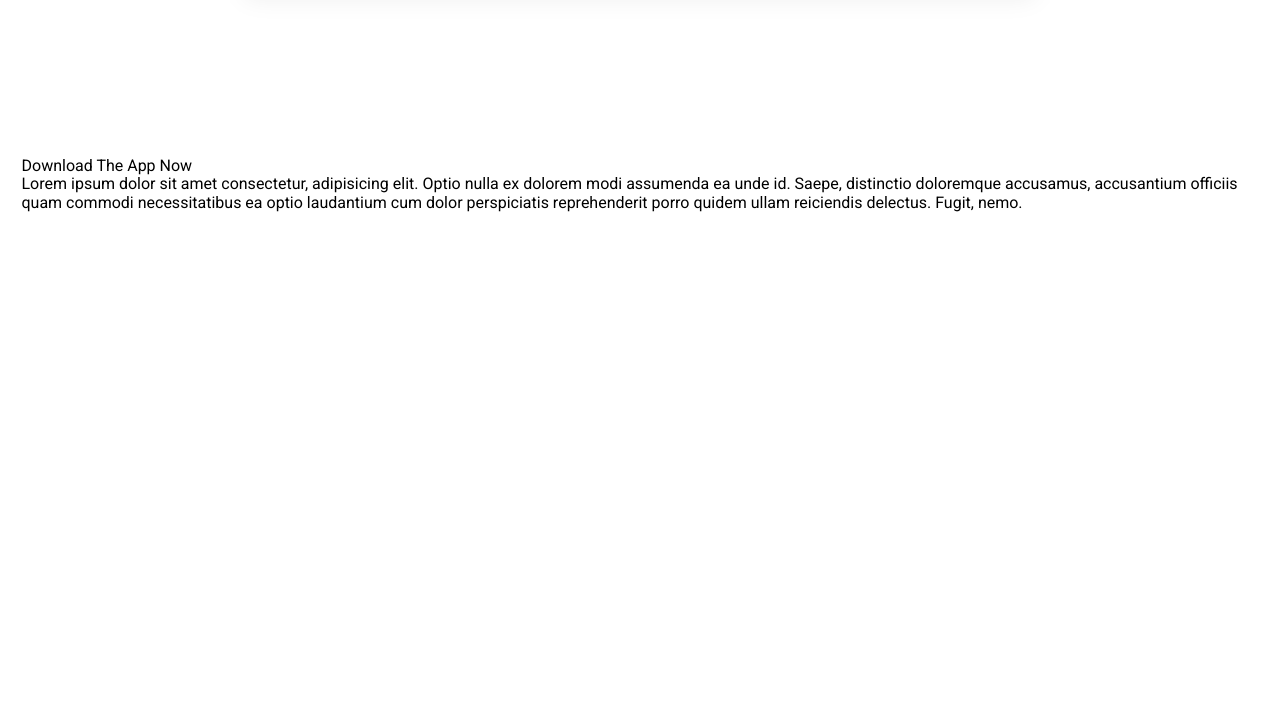
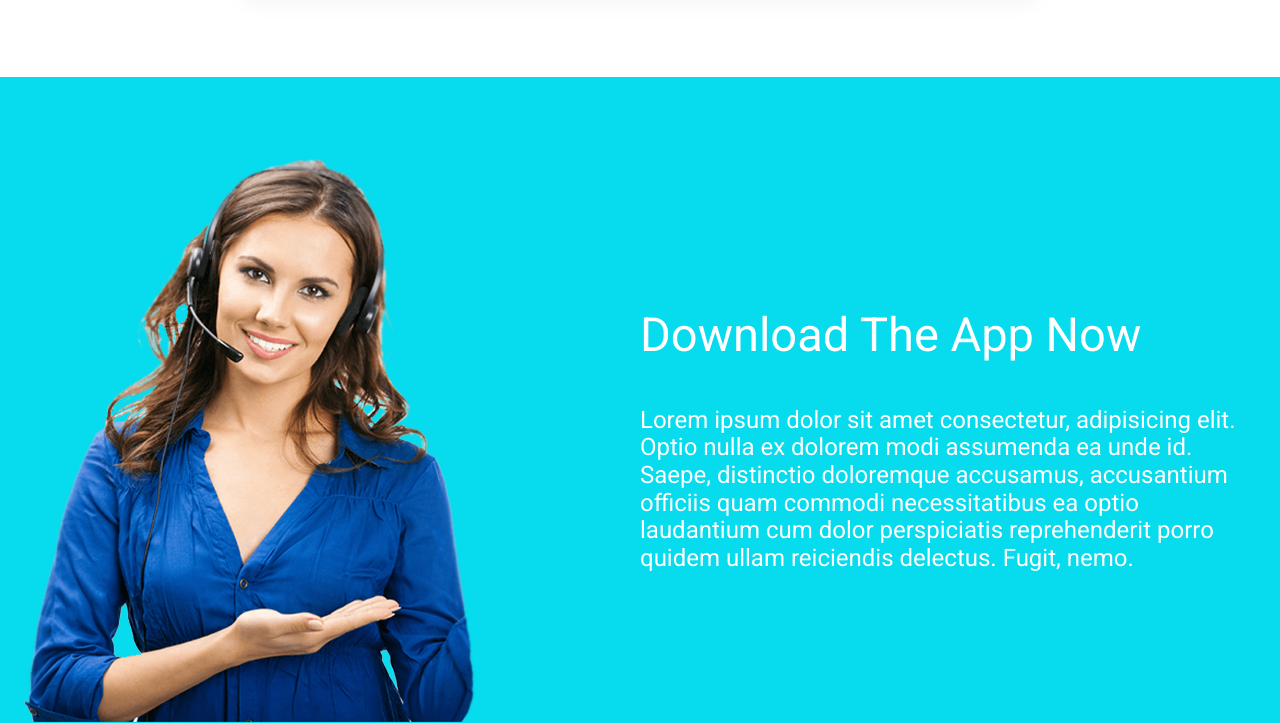
Before and after one commit to variored/site2, a plain HTML site: page index.html in a window 1280 px wide. Shown: the part 7812-8535 px from the top of the page. Before the commit the page ends 8024 px from the top, so only its background shows below. Drawn offline with Linux system fonts and the light colour scheme.

Commit message:
add #download-now WIRHOUT adaptive

```diff
--- /dev/null
+++ b/ASSETS/STYLES/BLOCKS/_download-now.scss
@@ -0,0 +1,35 @@
+#download{
+    background-color: $COLOR-BLUE;
+
+    .container{
+        #download__grid{
+            display: grid;
+            grid-template-columns: repeat(2, 1fr);
+
+            .download__item{
+                color: #fff;
+
+                #download__woman-bg{
+                    width: 454px;
+                    height: 566px;
+                    background-image: url("ASSETS/IMG/DOWNLOAD-NOW/download-now__woman-bg.png");
+                    background-position: center;
+                }
+                #download__text{
+                    position: relative;
+                    top: 50%;
+                    transform: translateY(-50%);
+
+                    .download__text_title{
+                        @include ROBOTO-R(47px);
+                        margin-bottom: 45px;
+                    }
+                    .download__text_sub{
+                        @include ROBOTO-R(18px);
+                        font-size: 24px;
+                    }
+                }
+            }
+        }
+    }
+}
--- a/ASSETS/STYLES/style.scss
+++ b/ASSETS/STYLES/style.scss
@@ -10,3 +10,4 @@
 @import "BLOCKS/reviews";
 @import "BLOCKS/pricing";
 @import "BLOCKS/question";
+@import "BLOCKS/download-now";
```
Also changed, not shown: ASSETS/IMG/DOWNLOAD-NOW/download-now__woman-bg.png (added), style.css.
